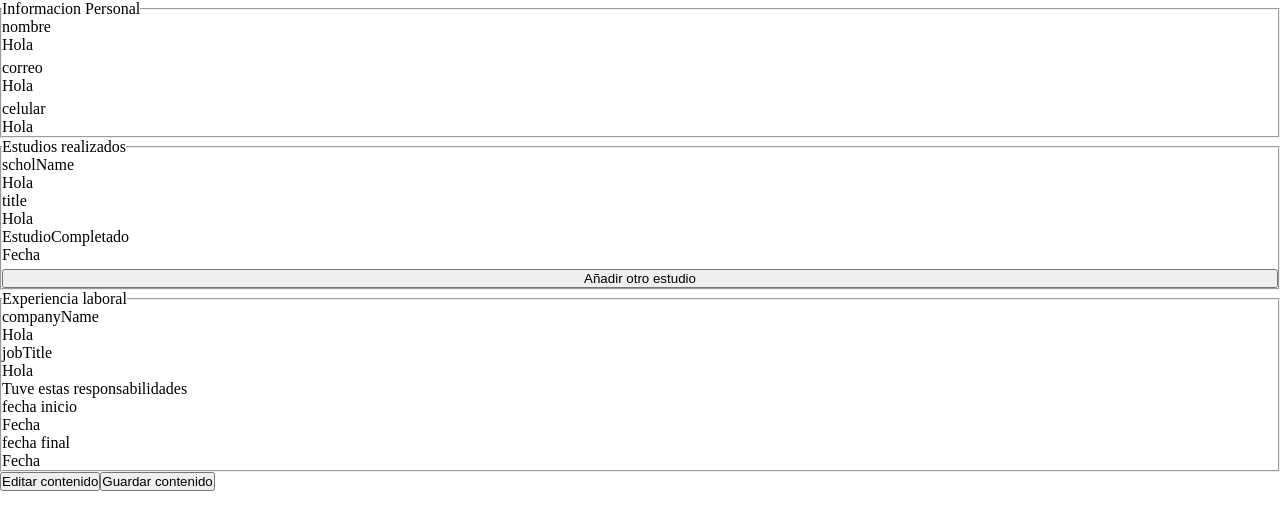
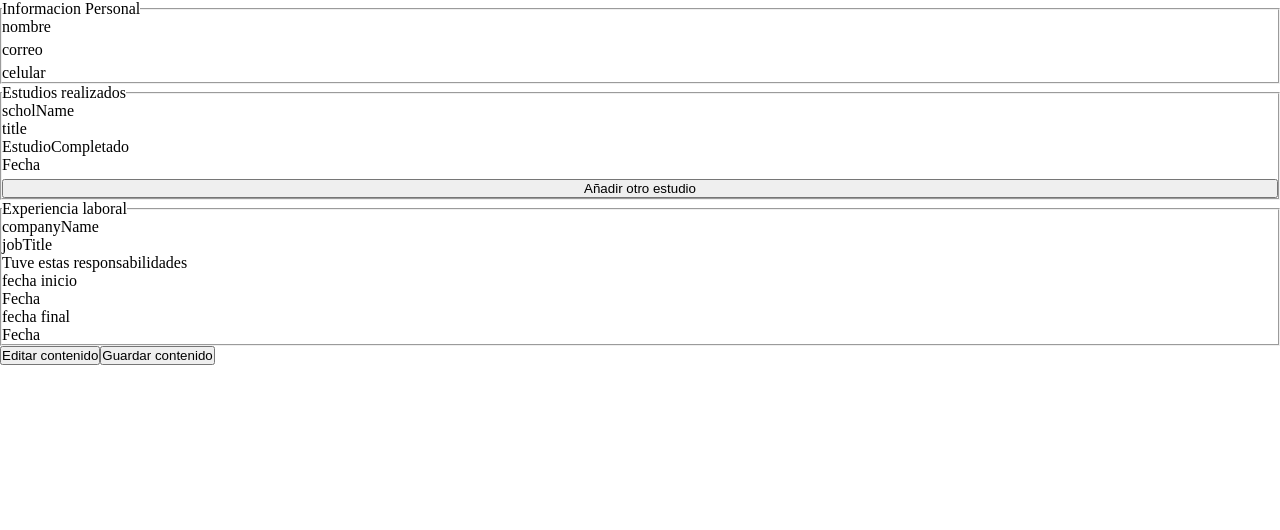
Before and after one commit to kopolo435/cv-application, a React (Vite) app: page / in a window 1280 px wide. Shown: the top 530 px of the page. Built offline with nearby package versions, Linux system fonts and the light colour scheme.

Commit message:
Implementa guardado de valor de inputs
Tambien agrega el display de los valores

```diff
--- a/src/components/Field.jsx
+++ b/src/components/Field.jsx
@@ -1,26 +1,40 @@
-function Input({ type, inputName }) {
+import { useState } from "react";
+
+function Input({ type, inputName, fieldValue, onInput }) {
   return (
     <label>
       {inputName}
-      <input type={type} name={inputName} />
+      <input
+        type={type}
+        value={fieldValue}
+        name={inputName}
+        onChange={(e) => onInput(e.target.value)}
+      />
     </label>
   );
 }
 
-function Info({ type, infoName }) {
+function Info({ type, infoName, value }) {
   return (
     <div>
       <p>{infoName}</p>
-      <p>Hola</p>
+      <p>{value}</p>
     </div>
   );
 }
 
 function Field({ type, name, status }) {
+  const [fieldValue, setFieldValue] = useState("");
   return status === "edit" ? (
-    <Input type={type} inputName={name}></Input>
+    <Input
+      type={type}
+      fieldValue={fieldValue}
+      inputName={name}
+      value={fieldValue}
+      onInput={setFieldValue}
+    ></Input>
   ) : (
-    <Info type={type} infoName={name}></Info>
+    <Info type={type} infoName={name} value={fieldValue}></Info>
   );
 }
 
```
